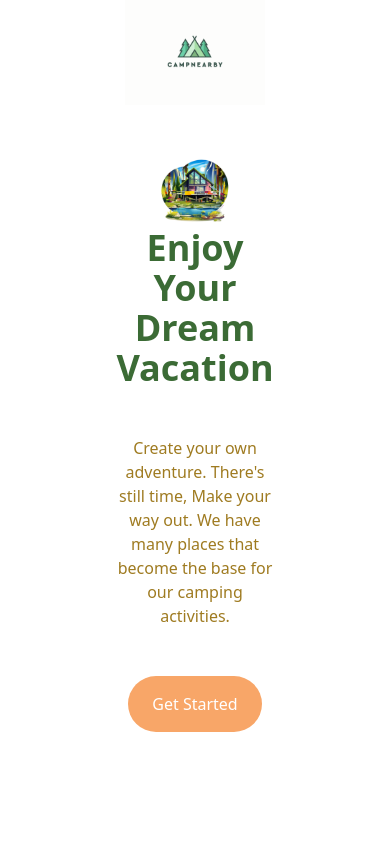
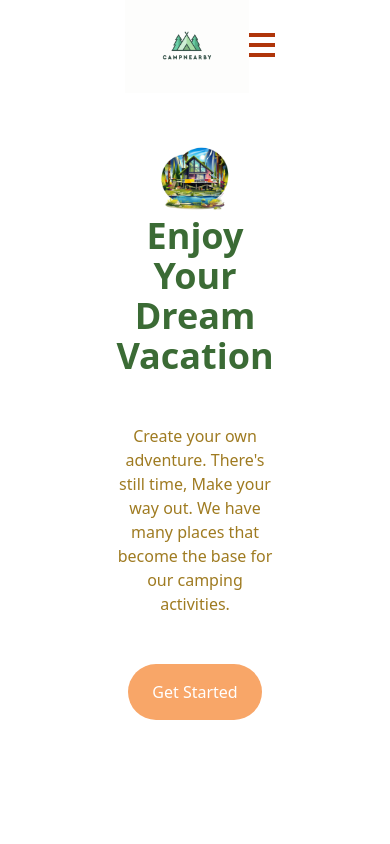
Before and after one commit to Abhay2412/TailwindLandingPageClone, a website: page index.html in a window 390 px wide. Shown: the top 844 px of the page. Drawn offline with Linux system fonts and the light colour scheme.

Commit message:
Add in background vector images

```diff
--- a/index.html
+++ b/index.html
@@ -249,5 +249,6 @@
             </div>
         </div>
     </footer>
+    <script src="./js/script.js"></script>
 </body>
 </html>
--- a/input.css
+++ b/input.css
@@ -1,3 +1,57 @@
 @tailwind base;
 @tailwind components;
 @tailwind utilities;
+
+body {
+    background-image: url("../images/navbarVector.svg");
+    background-repeat: no-repeat;
+    background-size: 800px;
+    background-position: 90% -15%;
+}
+
+/* Hamburger Menu */
+.hamburger {
+    cursor: pointer;
+    width: 26px;
+    height: 26px;
+    transition: all 0.30s;
+    position: relative;
+}
+
+.hamburger-top,
+.hamburger-middle,
+.hamburger-bottom {
+    position: absolute;
+    top: 0;
+    left: 0;
+    width: 26px;
+    height: 4px;
+    background: #AF350A;
+    transform: rotate(0);
+    transition: all 0.55s;
+}
+
+.hamburger-middle {
+    transform: translateY(10px);
+}
+
+.hamburger-bottom {
+    transform: translateY(20px);
+}
+
+.open {
+    transform: rotate(90deg);
+    transform: translateY(0px);
+}
+
+.open .hamburger-top {
+    transform: rotate(45deg) translateY(8px) translate(8px);
+}
+
+.open .hamburger-middle {
+    display: none;
+}
+
+.open .hamburger-bottom {
+    transform: rotate(-45deg) translateY(8px) translate(-8px);
+}
```
Also changed, not shown: css/main.css, images/navbarVector.svg (added), js/script.js (added).
